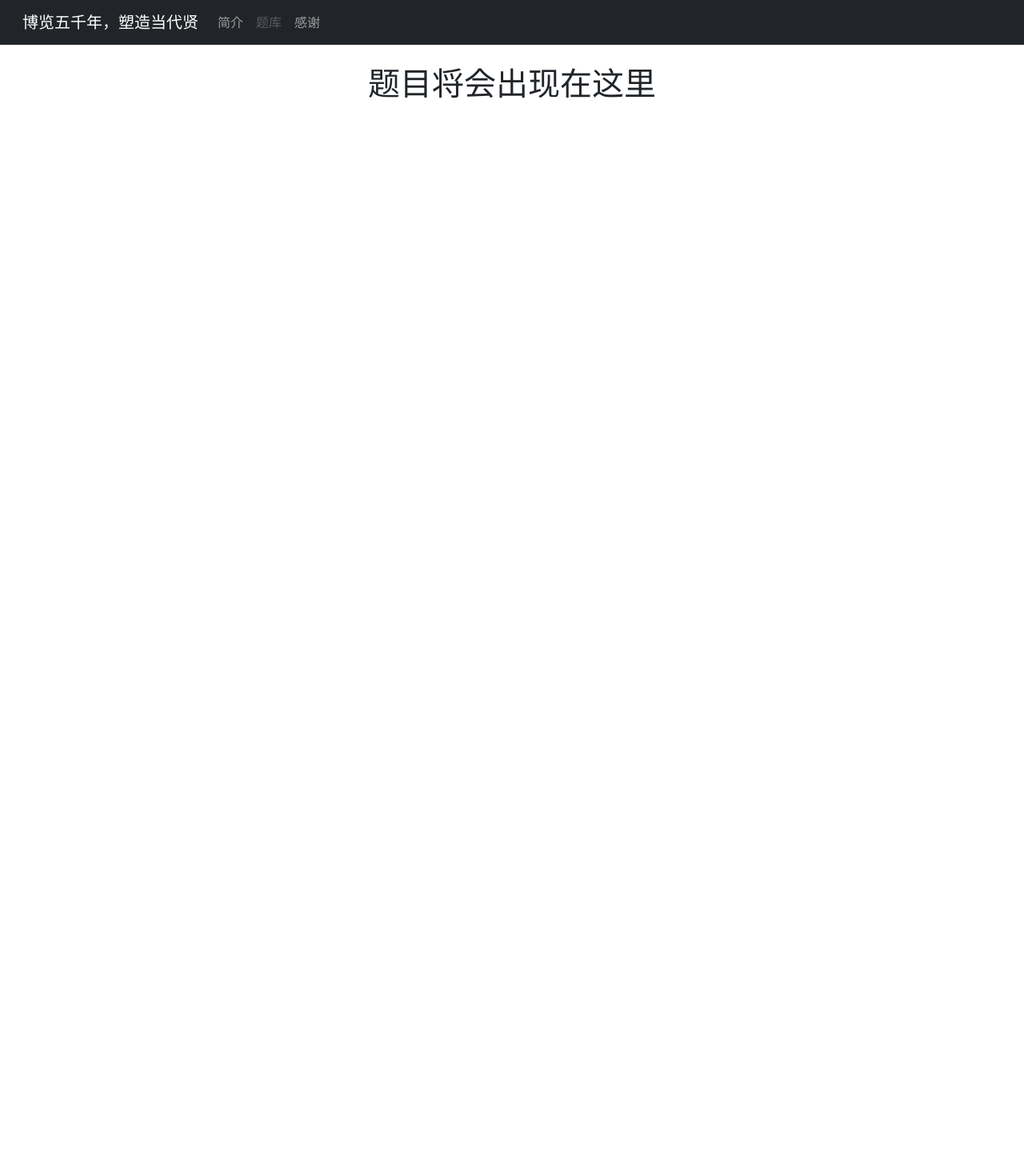
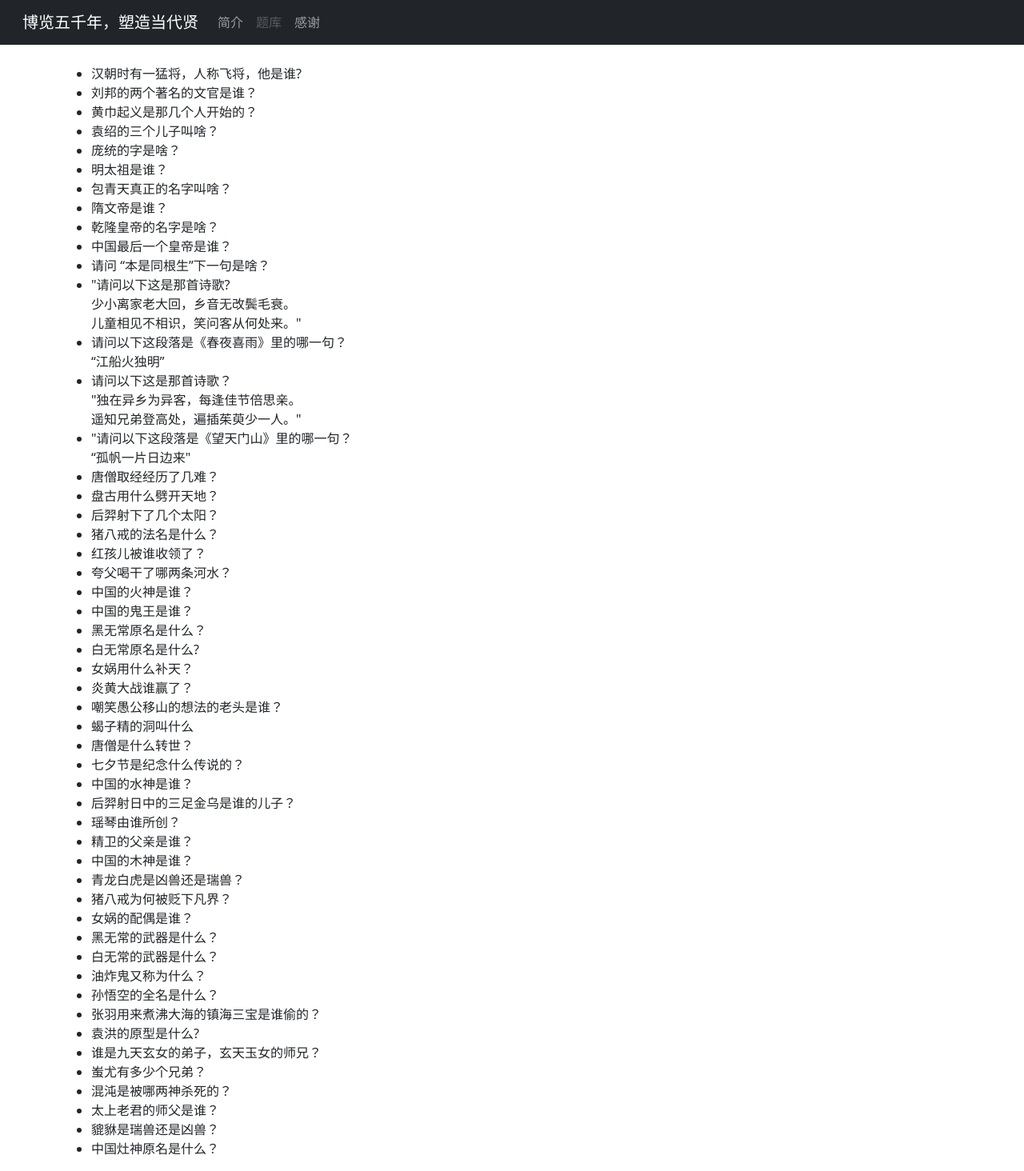
Before and after one commit to JIN-ZIJIE/website, a Flask app: page /question in a window 1280 px wide. Shown: the whole page at 80% size. Before the commit the page ends 123 px from the top, so only its background shows below. Run offline with Flask 2, Linux system fonts and the light colour scheme; some libraries are stand-ins or nearby versions.

Commit message:
Add files via upload

```diff
--- a/app.py
+++ b/app.py
@@ -1,6 +1,6 @@
-from typing import Any
-from flask import Flask, render_template,request
+from flask import Flask, render_template, request
 from flask_mysqldb import MySQL
+import random
 
 
 # Create a Flask Instance
@@ -15,6 +15,36 @@ app.config['MYSQL_DB'] = '问题'
 mysql = MySQL(app)
 # app.config['SQLALCHEMY_DATABASE_URI'] = 'mysql://root:******@localhost/问题'
 
+# questions come here in a list
+questions = ['汉朝时有一猛将，人称飞将，他是谁？',
+            '刘邦的两个著名的文官是谁？',
+            '黄巾起义是那几个人开始的？',
+            '袁绍的三个儿子叫啥？',
+            '庞统的字是啥？',
+            '明太祖是谁？',
+            '包青天真正的名字叫啥？',
+            '隋文帝是谁？',
+            '乾隆皇帝的名字是啥？',
+            '中国最后一个皇帝是谁？']
+
+# answers come here in a list
+answers = ['飞将军李广',
+            '萧何、张良',
+            '张角、张宝、张梁',
+            '袁谭、袁熙、袁尚',
+            '士元',
+            '朱元璋',
+            '包拯',
+            '杨坚',
+            '爱新觉罗 • 弘历',
+            '爱新觉罗 • 博仪',]
+
+# the question number and answer corresponds
+# the index of the entity in the list is represented
+# in a variable and is generated with the random module
+
+# questionprinted =
+
 # Create a route decorator
 @app.route("/")
 def index():
@@ -24,13 +54,20 @@ def index():
 @app.route('/question')
 
 def question():
-    return render_template('question.html')
+    # QNA = random.randint(0, 9)
+    # return questions[QNA]
+    # return answers[QNA]
+    return render_template('qn.html')
 
 # localhost:5000/about
 @app.route('/about')
 
 def about():
     return render_template('about.html')
+
+@app.route('/500')
+def fiveoo():
+    return render_template('500.html')
 
 # localhost:5000/database
 @app.route('/datapwd123456', methods=['GET', 'POST'])
--- a/templates/404.html
+++ b/templates/404.html
@@ -5,7 +5,7 @@
 	<br/>
 	<center>
 	<h1> 404. That's an error.</h1>
-	<p>The requested URL was not found on this server. <br>That's all we know</p>
+	<p>The requested URL was not found on this server. <br>That's all we know.</p>
 
 	</center>
 
--- a/templates/500.html
+++ b/templates/500.html
@@ -4,8 +4,9 @@
 
 	<br/>
 	<center>
-	<h1>500 Internal Server Error Error</h1>
-	<p>Something Went Wrong! Try Again...</p>
+	<h1>This page isn't working</h1>
+	<p>We are unable to handle this request.</p>
+	<p>HTTP ERROR 500</p>
 
 	</center>
 
--- /dev/null
+++ b/templates/qn.html
@@ -0,0 +1,59 @@
+{%extends 'base.html'%}
+
+{%block content%}
+    <ul>
+        <li>汉朝时有一猛将，人称飞将，他是谁?            </li>
+        <li>刘邦的两个著名的文官是谁？          </li>
+        <li>黄巾起义是那几个人开始的？          </li>
+        <li>袁绍的三个儿子叫啥？            </li>
+        <li>庞统的字是啥？          </li>
+        <li>明太祖是谁？            </li>
+        <li>包青天真正的名字叫啥？          </li>
+        <li>隋文帝是谁？            </li>
+        <li>乾隆皇帝的名字是啥？            </li>
+        <li>中国最后一个皇帝是谁？          </li>
+        <li>请问 “本是同根生”下一句是啥？           </li>
+        <li>"请问以下这是那首诗歌?<br>少小离家老大回，乡音无改鬓毛衰。<br>儿童相见不相识，笑问客从何处来。"         	</li>
+        <li>请问以下这段落是《春夜喜雨》里的哪一句？<br>“江船火独明”</li>
+        <li>请问以下这是那首诗歌？<br>"独在异乡为异客，每逢佳节倍思亲。<br>遥知兄弟登高处，遍插茱萸少一人。"            </li>
+        <li>"请问以下这段落是《望天门山》里的哪一句？<br>“孤帆一片日边来"           </li>
+        <li>唐僧取经经历了几难？			</li>
+        <li>盘古用什么劈开天地？			</li>
+        <li>后羿射下了几个太阳？			</li>
+        <li>猪八戒的法名是什么？			</li>
+        <li>红孩儿被谁收领了？			</li>
+        <li>夸父喝干了哪两条河水？			</li>
+        <li>中国的火神是谁？			</li>
+        <li>中国的鬼王是谁？			</li>
+        <li>黑无常原名是什么？			</li>
+        <li>白无常原名是什么?			</li>
+        <li>女娲用什么补天？			</li>
+        <li>炎黄大战谁赢了？			</li>
+        <li>嘲笑愚公移山的想法的老头是谁？			</li>
+        <li>蝎子精的洞叫什么			</li>
+        <li>唐僧是什么转世？			</li>
+        <li>七夕节是纪念什么传说的？			</li>
+        <li>中国的水神是谁？			</li>
+        <li>后羿射日中的三足金乌是谁的儿子？			</li>
+        <li>瑶琴由谁所创？			</li>
+        <li>精卫的父亲是谁？			</li>
+        <li>中国的木神是谁？			</li>
+        <li>青龙白虎是凶兽还是瑞兽？			</li>
+        <li>猪八戒为何被贬下凡界？			</li>
+        <li>女娲的配偶是谁？			</li>
+        <li>黑无常的武器是什么？			</li>
+        <li>白无常的武器是什么？			</li>
+        <li>油炸鬼又称为什么？			</li>
+        <li>孙悟空的全名是什么？			</li>
+        <li>张羽用来煮沸大海的镇海三宝是谁偷的？			</li>
+        <li>袁洪的原型是什么?			</li>
+        <li>谁是九天玄女的弟子，玄天玉女的师兄？			</li>
+        <li>蚩尤有多少个兄弟？			</li>
+        <li>混沌是被哪两神杀死的？			</li>
+        <li>太上老君的师父是谁？			</li>
+        <li>貔貅是瑞兽还是凶兽？			</li>
+        <li>中国灶神原名是什么？			</li>
+    </ul>
+
+
+{%endblock%}
--- a/templates/thanks.html
+++ b/templates/thanks.html
@@ -4,7 +4,6 @@
 
     <center>
         <h1>感谢：<h1>
-        <p>导师：林耀祥</p>
         <p>组长：黎新宇</p>
         <p>组员：胡康瑞</p>
         <p>组员：金子杰</p>
```
Also changed, not shown: 1 other file.
